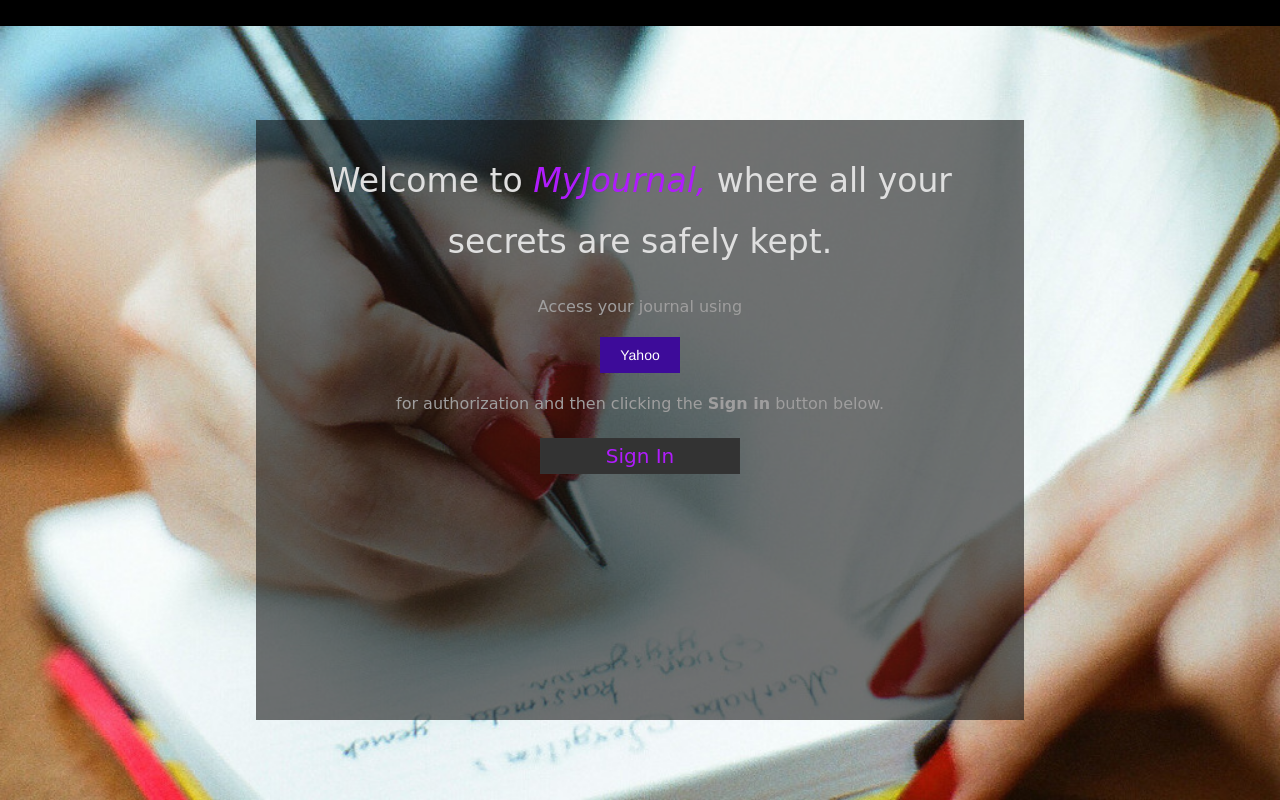
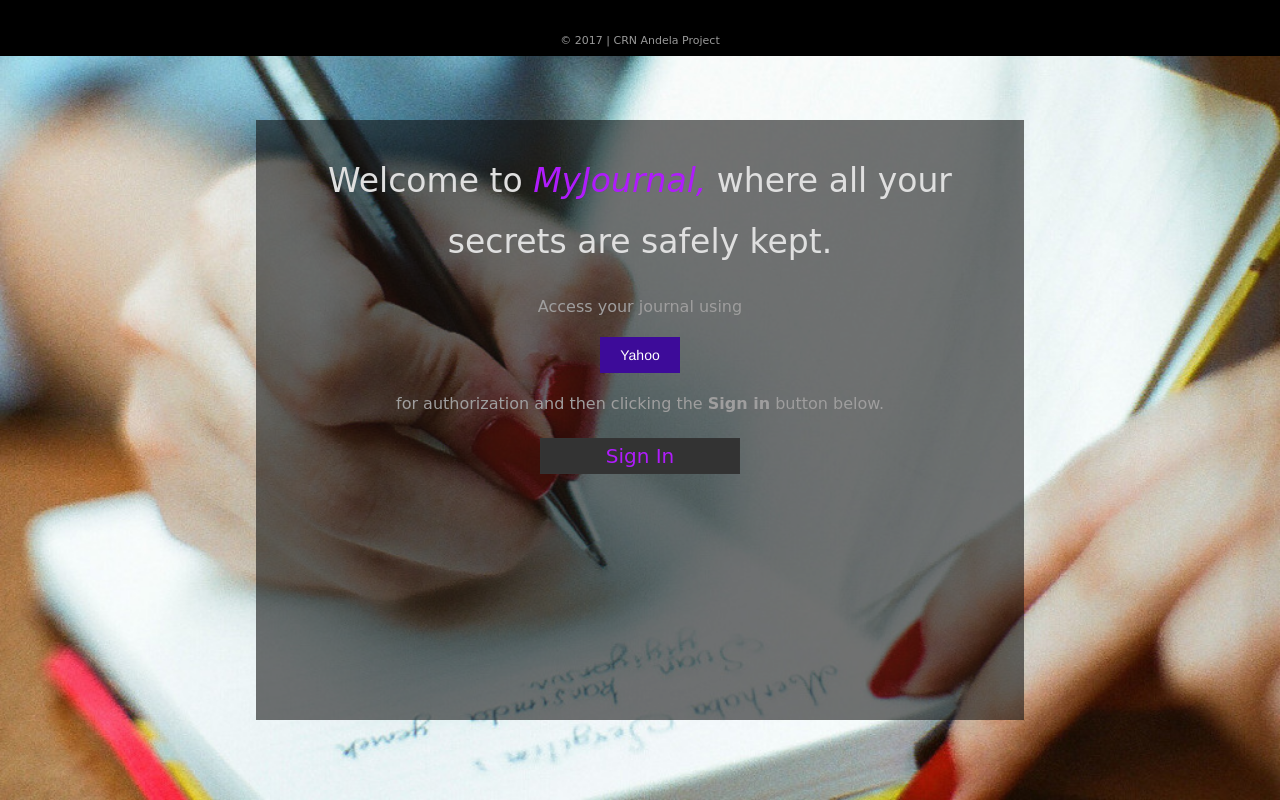
Before and after one commit to cnagadya/JournalFlaskApp, a Flask app: page /login in a window 1280 px wide. Run offline with Flask 2, Linux system fonts and the light colour scheme.

Commit message:
Adding the footer

```diff
--- a/app/static/css/journalstyles.css
+++ b/app/static/css/journalstyles.css
@@ -61,7 +61,12 @@
 
 
 /*Footer*/
-
+.footer {
+    background: #000;
+    color: #999;
+    font-size: 11px;
+    text-align: center;
+    line-height: 30px;}
 /*----------Landing Page Styles---------------*/
 .landingcont{
 	position: relative;
--- a/app/templates/base.html
+++ b/app/templates/base.html
@@ -30,6 +30,9 @@
       {% endif %}
     {% endwith %}
     {% block content %}{% endblock %}
-  </div>
+
+<div class="footer"> © 2017 | CRN Andela Project</div>
+ </div>
   </body>
+
 </html>
--- a/app/templates/edit.html
+++ b/app/templates/edit.html
@@ -38,6 +38,8 @@
 	<div class="clearfix"></div>
 </form>
 </div>
+<div class="footer"> © 2017 | CRN Andela Project</div>
+ </div>
   </div>
   </body>
 </html>
```
